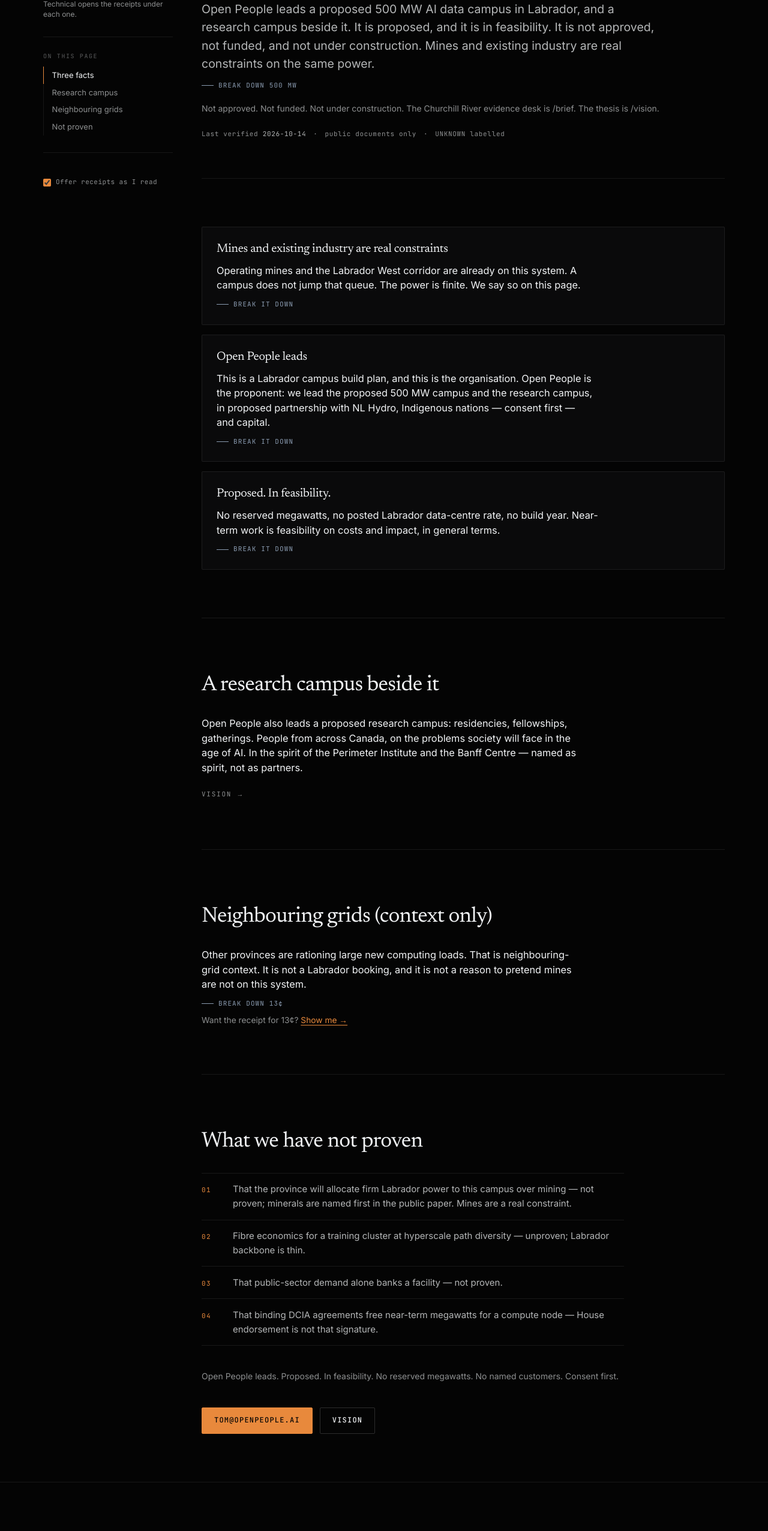
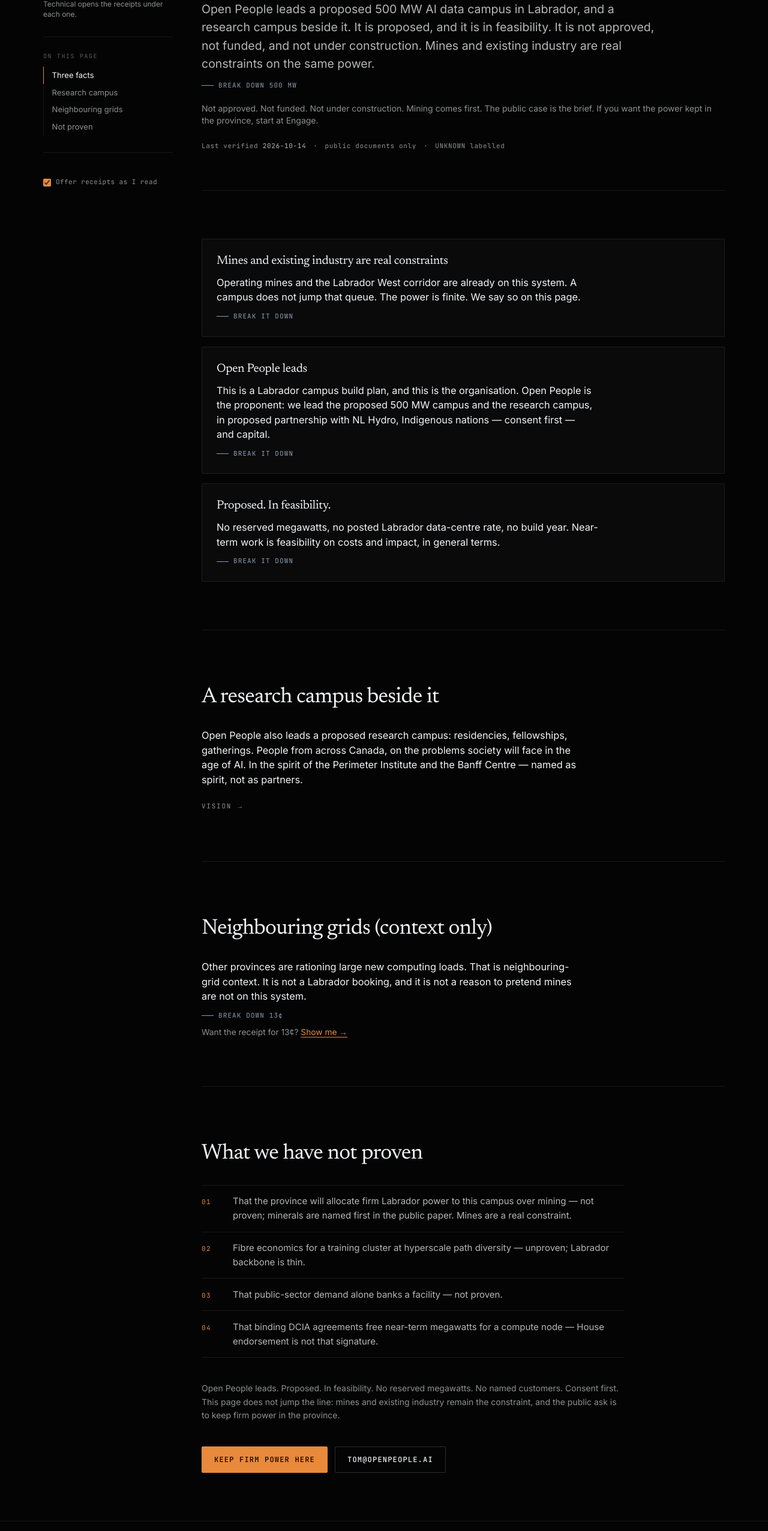
Before and after one commit to OpenPeopleStudio/open_people, a Next.js app: page /compute in a window 1280 px wide. Shown: the part 219-2772 px from the top of the page at 60% size. Built offline with nearby package versions, Linux system fonts and the light colour scheme; no server answers.

Commit message:
Make the public site speak as Open People

```diff
--- a/app/(marketing)/about/page.tsx
+++ b/app/(marketing)/about/page.tsx
@@ -7,29 +7,35 @@
 export const metadata: Metadata = {
   title: "About",
   description:
-    "Open People leads a proposed 500 MW Labrador AI campus and a research campus, in feasibility. Mines and existing industry are real constraints on the same power.",
+    "Open People is a Newfoundland and Labrador company working to keep firm Churchill Falls / Gull Island power in the province. Mining first. We lead a proposed 500 MW Labrador campus, in feasibility.",
 };
 
 export default function AboutPage() {
   return (
     <DeskPage
-      kicker="About"
-      title="Open People leads a proposed Labrador campus."
+      kicker="Open People · About"
+      title={
+        <>
+          Open People is working <em>on Churchill Falls.</em>
+        </>
+      }
       lede={
         <Dual
           plain={
             <p>
-              Open People is a Newfoundland and Labrador company. We lead a proposed 500 MW AI data
-              campus in Labrador, and a research campus beside it. Proposed. In feasibility. Not
-              approved, not funded, not under construction.
+              Open People is a Newfoundland and Labrador company. We are working to keep firm
+              Churchill Falls and Gull Island power in the province, for industry that already lives
+              here. Mining comes first. We also lead a proposed 500 MW AI data campus in Labrador,
+              and a research campus beside it. Proposed. In feasibility. Not approved, not funded,
+              not under construction.
             </p>
           }
           technical={
             <p>
-              Open People is the proponent. Proposed partners are NL Hydro, Indigenous nations —
-              consent first — and capital. That structure is proposed, not signed. No customers are
-              named. Mines and existing industry are real constraints on Labrador firm power. The
-              public evidence on the Churchill Falls / Gull Island framework lives on the{" "}
+              Open People is the proponent of the campus, not a party to the Churchill Falls / Gull
+              Island framework. Proposed partners are NL Hydro, Indigenous nations — consent first —
+              and capital. That structure is proposed, not signed. No customers are named. Mines and
+              existing industry are real constraints on Labrador firm power. The public case is the{" "}
               <Link href="/brief" className="desk-link">
                 brief
               </Link>
@@ -40,18 +46,19 @@
       }
       verified={false}
       sections={[
-        { id: "stance", label: "The stance" },
+        { id: "stance", label: "What we are doing" },
+        { id: "now", label: "Why now" },
         { id: "facts", label: "Public facts only" },
       ]}
     >
-      <DeskSection id="stance">
+      <DeskSection id="stance" title="What we are doing">
         <div className="space-y-5 desk-body">
           <p>
-            We are not a party to the Churchill Falls / Gull Island framework. We are the
-            organisation proposing to <strong className="text-[var(--ink)]">lead the campus</strong>
-            : the 500 MW AI data campus and the research campus. Consent with Indigenous nations
-            comes first. Capital comes in as a partner, unnamed here. NL Hydro is a proposed
-            partner for power and site — not a signed allocation.
+            Two pieces of work, in that order. First, keep firm in-province power written down for
+            loads that live here — mines, towns, and other Labrador industry. Second, lead a proposed
+            campus on that power: the 500 MW AI data campus and the research campus. Consent with
+            Indigenous nations comes first. Capital comes in as a partner, unnamed here. NL Hydro is
+            a proposed partner for power and site — not a signed allocation.
           </p>
           <p>
             Tom Lane is the founder. Write to{" "}
@@ -63,7 +70,29 @@
         </div>
       </DeskSection>
 
-      <DeskSection id="facts">
+      <DeskSection id="now" title="Why now, and what you can do">
+        <div className="space-y-5 desk-body">
+          <p>
+            The House has endorsed a framework. The contracts that lock the power are not signed.
+            Unused retained power already has a buyer written into the paper if nobody defines what
+            “used here” means. That is the window, and it is why the file is public.
+          </p>
+          <p>
+            Read the case. Write your MHA. Or write Tom directly. Compute is a named use on its own
+            page. It is not where we start.
+          </p>
+        </div>
+        <div className="mt-8 flex flex-col gap-3 sm:flex-row">
+          <Link href="/engage" className="btn-primary">
+            Get involved — keep firm power here
+          </Link>
+          <Link href="/brief" className="btn-secondary">
+            Public brief
+          </Link>
+        </div>
+      </DeskSection>
+
+      <DeskSection id="facts" title="What we will not invent">
         <div className="border-l-2 border-[var(--plasma)] bg-[var(--plasma-soft)] p-5 sm:p-6">
           <p className="desk-kicker">Proposed. In feasibility.</p>
           <p className="mt-3 text-sm leading-relaxed text-[var(--ink-2)]">
@@ -77,8 +106,8 @@
           <a href={`mailto:${VISION_CONTACT}`} className="btn-primary">
             {VISION_CONTACT}
           </a>
-          <Link href="/vision" className="btn-secondary">
-            Vision
+          <Link href="/compute" className="btn-secondary">
+            The proposed campus
           </Link>
         </div>
       </DeskSection>
--- a/app/(marketing)/compute/page.tsx
+++ b/app/(marketing)/compute/page.tsx
@@ -37,13 +37,13 @@
       }
       meta={
         <p className="text-sm text-[var(--ink-3)]">
-          Not approved. Not funded. Not under construction. The Churchill River evidence desk is{" "}
+          Not approved. Not funded. Not under construction. Mining comes first. The public case is{" "}
           <Link href="/brief" className="desk-link">
-            /brief
+            the brief
           </Link>
-          . The thesis is{" "}
-          <Link href="/vision" className="desk-link">
-            /vision
+          . If you want the power kept in the province, start at{" "}
+          <Link href="/engage" className="desk-link">
+            Engage
           </Link>
           .
         </p>
@@ -103,15 +103,16 @@
         </ul>
         <p className="mt-10 text-sm leading-relaxed text-[var(--ink-3)]">
           Open People leads. Proposed. In feasibility. No reserved megawatts. No named customers.
-          Consent first.
+          Consent first. This page does not jump the line: mines and existing industry remain the
+          constraint, and the public ask is to keep firm power in the province.
         </p>
         <div className="mt-10 flex flex-col gap-3 sm:flex-row">
-          <a href={`mailto:${VISION_CONTACT}`} className="btn-primary">
+          <Link href="/engage" className="btn-primary">
+            Keep firm power here
+          </Link>
+          <a href={`mailto:${VISION_CONTACT}`} className="btn-secondary">
             {VISION_CONTACT}
           </a>
-          <Link href="/vision" className="btn-secondary">
-            Vision
-          </Link>
         </div>
       </DeskSection>
     </DeskPage>
```
